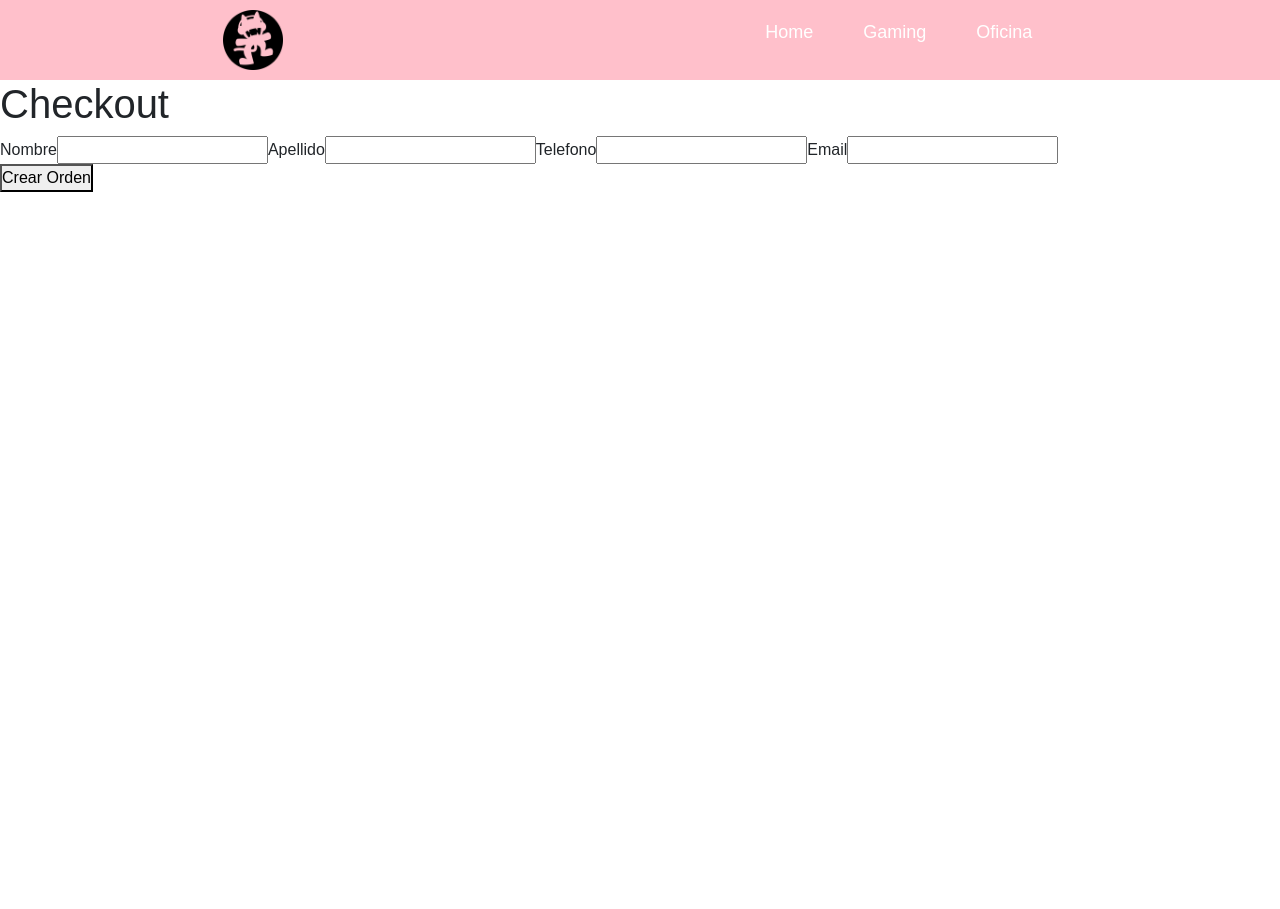
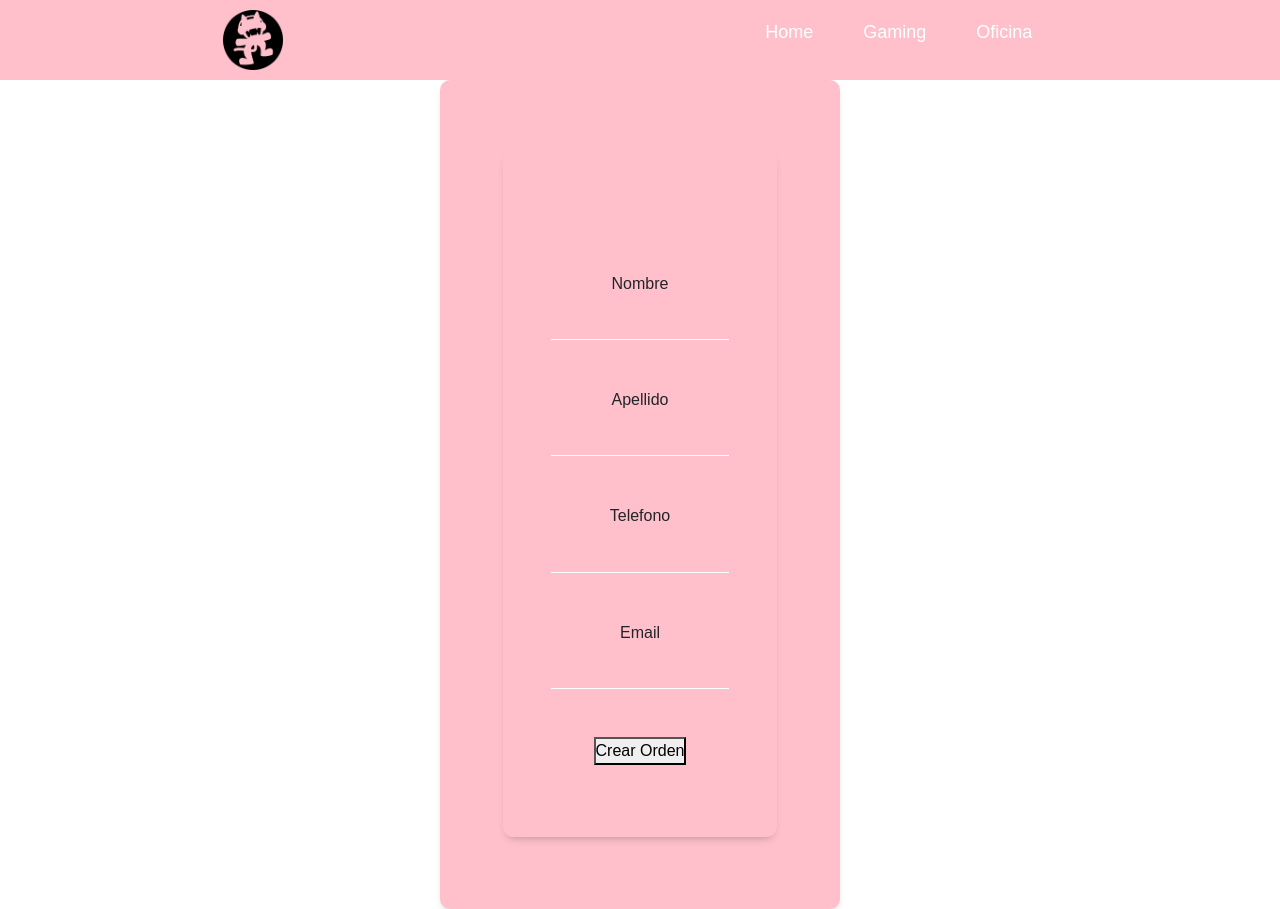
Before and after one commit to martinvidela/Coderhouse-ReactJS, a React (Vite) app: page /Checkout in a window 1280 px wide. Before the commit the page ends 800 px from the top, so only its background shows below. Built offline with nearby package versions, Linux system fonts and the light colour scheme.

Commit message:
masretoques

```diff
--- a/src/components/Checkout/Checkout.jsx
+++ b/src/components/Checkout/Checkout.jsx
@@ -1,8 +1,6 @@
 import React, { useContext, useState } from 'react'
 import { db } from '../../services/firebase/firebaseConfig'
 import { addDoc, collection, getDocs, query, where, writeBatch } from 'firebase/firestore'
-
-
 import { CheckoutForm } from '../CheckoutForm/CheckoutForm'
 import { CartContext } from '../../context/CartContext'
 
@@ -80,7 +78,6 @@ export const Checkout = () => {
 
     return (
         <div>
-            <h1>Checkout</h1>
             <CheckoutForm onConfirm={createOrder} />
         </div>
     );
--- a/src/components/CheckoutForm/CheckoutForm.css
+++ b/src/components/CheckoutForm/CheckoutForm.css
@@ -0,0 +1,25 @@
+.Form {
+    margin: auto;
+   background-color: pink;
+    width: 90%;
+    max-width: 400px;
+    padding: 4.5em 3em;
+    border-radius: 10px;
+    text-align: center;
+    box-shadow: 0 5px 10px -5px rgb(0 0 0 / 30%)
+}
+
+.form__group{
+    margin-top: 3em;
+}
+
+.form__input{
+    width: 100%;
+    background: none;
+    border: none;
+    color: white;
+    font-size: 1rem;
+    padding: .6em .3em;
+    outline: none;
+    border-bottom: 1px solid;
+}
--- a/src/components/CheckoutForm/CheckoutForm.jsx
+++ b/src/components/CheckoutForm/CheckoutForm.jsx
@@ -1,5 +1,5 @@
 import React, { useState } from 'react'
-
+import './CheckoutForm.css'
 
 
 export const CheckoutForm = ({ onConfirm }) => {
@@ -20,35 +20,34 @@ export const CheckoutForm = ({ onConfirm }) => {
 
 
     return (
-        <div className='Container'>
+        <div className='Form'>
             <form onSubmit={handleConfirm} className='Form'>
+                <div className='form__group'>
                     <label className='Label'>
                         Nombre
                     </label>
-                <input type="text" value={name} onChange={({ target }) => setName(target.value)} />
-                <label className='Label'>
+                    <input type="text" className='form__input' value={name} onChange={({ target }) => setName(target.value)} />
+                </div>
+                <div className='form__group'>
+                    <label className='Label' placeholder='Apellido'>
                         Apellido
                     </label>
-                <input type="text" value={lastname} onChange={({ target }) => setLastname (target.value)} />
+                    <input type="text" className='form__input' value={lastname} onChange={({ target }) => setLastname(target.value)} />
+                </div>
+                <div className='form__group'>
                     <label className='Label'>
                         Telefono
+                    </label>
                     <input
-                        className='Input'
-                        type='text'
-                        value={phone}
-                        onChange={({ target }) => setPhone(target.value)}
-                    />
-                </label>
+                        className='form__input' type='text' value={phone} onChange={({ target }) => setPhone(target.value)} />
+                </div>
+                <div className='form__group'>
                 <label className='Label'>
                     Email
-                    <input
-                        className='Input'
-                        type="email"
-                        value={email}
-                        onChange={({ target }) => setEmail(target.value)}
-                    />
                 </label>
-                <div className='Label'>
+                <input className='form__input' type="email" value={email} onChange={({ target }) => setEmail(target.value)}  />
+                </div>
+                <div className='form__group'>
                     <button type='sumbit' className='ButtonSumbit'>Crear Orden</button>
                 </div>
             </form>
--- a/src/components/Item/Item.css
+++ b/src/components/Item/Item.css
@@ -3,7 +3,6 @@
     background-color: pink;
     border: solid 1px rgb(193, 193, 193);
     border-radius: 30px;
-    height: 450px;
     padding: 15px;
     margin: 15px;
     display: flex;
--- a/src/components/Item/Item.jsx
+++ b/src/components/Item/Item.jsx
@@ -1,7 +1,7 @@
 import { Link } from 'react-router-dom'
 import './Item.css'
 
-const Item = ({ id, nombre, imagen, precio, stock }) =>{
+const Item = ({ id, nombre, imagen, precio, stock }) => {
     return (
         <article className='CardItem'>
             <header className="Header">
@@ -12,6 +12,7 @@ return (
             <picture>
                 <img src={imagen} alt={nombre} className="ItemImg" />
             </picture>
+
             <section>
                 <p className="Info">
                     Precio: ${precio}
@@ -19,10 +20,11 @@ return (
                 <p className="Info">
                     Stock: {stock}
                 </p>
+
+                <Link to={`/item/${id}`} className='Option'> Ver detalles </Link>
+
             </section>
-        <footer>
-        <Link to={`/item/${id}`} className='Option'> Ver detalles </Link>
-        </footer>
+
         </article>
     )
 
--- a/src/components/ItemCount/ItemCount.css
+++ b/src/components/ItemCount/ItemCount.css
@@ -9,32 +9,39 @@
     width: 30%;
     margin: 0 auto;
 
-    border-radius:  45px ;
+    border-radius: 45px;
 
 
 }
-.botones{
+
+.botones {
     display: flex;
     justify-content: center;
 
 }
 
 .boton {
-
     background-color: rgb(245, 138, 245);
-    padding: 12px;
-    font-size: 15px;
+    font-size: 20px;
     text-align: center;
     color: white;
     font-weight: bold;
-    border: rgb(245, 138, 245);
-    border-radius: 10px;
+    border: solid transparent 10px;
+    border-radius: 0.5rem;
     text-decoration: none;
+    margin: 0 18px;
+    height: 2rem;
     cursor: pointer;
+    transition: 0.5s;
+    width: 2rem;
+    display: flex;
+    justify-content: center;
+    align-items: center;
+
 }
 
 .boton:hover {
-    background: rgb(175, 175, 175);
+    background: rgb(99, 33, 255);
 }
 
 .addcart {
@@ -48,8 +55,16 @@
     border-radius: 10px;
     text-decoration: none;
     cursor: pointer;
+    transition: 0.5s;
 
 }
+
+.addcart:hover {
+    background-color: white;
+    color: rgb(245, 138, 245);
+    border: solid 2px rgb(245, 138, 245);
+}
+
 
 span {
     background-color: #943164;
```
Also changed, not shown: src/assets/asyncMock.js (added, +68 -0 lines). Lines whose indentation alone changed are shown as unchanged.
